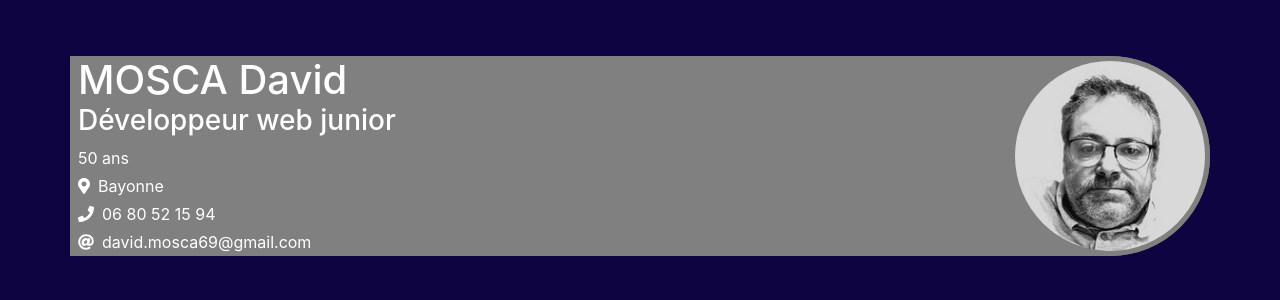
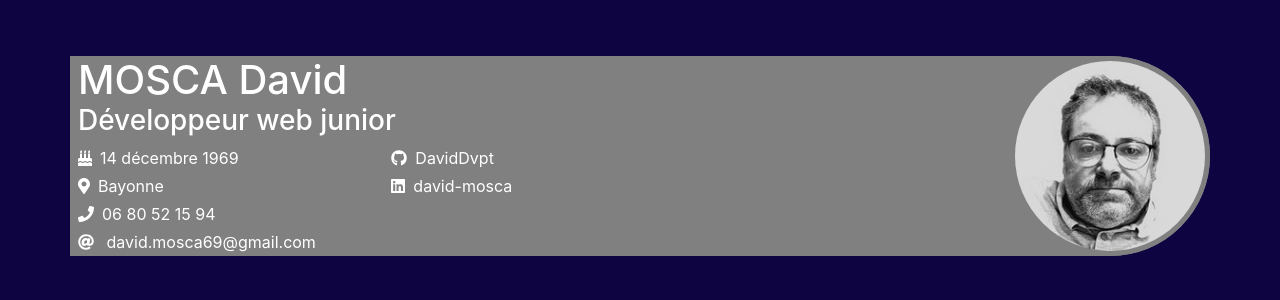
Before and after one commit to DavidDvpt/dev-web-cv, a React (Create React App) app: page /curriculum in a window 1280 px wide. Shown: the top 300 px of the page. Built offline with nearby package versions, Linux system fonts and the light colour scheme.

Commit message:
add github and linkedin links + some css

```diff
--- a/src/components/enTete.jsx
+++ b/src/components/enTete.jsx
@@ -4,7 +4,9 @@ import {
     faMapMarkerAlt,
     faAt,
     faPhone,
+    faBirthdayCake,
 } from "@fortawesome/free-solid-svg-icons";
+import { faGithub, faLinkedin } from "@fortawesome/free-brands-svg-icons";
 
 import photoProfil_200 from "../images/photoProfil_200.jpeg";
 
@@ -14,8 +16,16 @@ function EnTete() {
             <Container className="enTete-container-text">
                 <h1 className="pl-2 mb-0">MOSCA David</h1>
                 <h3 className="pl-2 mb-0">Développeur web junior</h3>
-                <div className="pl-2 mt-2">
-                    <p className="mb-1">50 ans</p>
+                <Container className="d-flex">
+                    <div className="pl-2 mt-2 col-4">
+                        <p className="mb-1">
+                            <FontAwesomeIcon
+                                icon={faBirthdayCake}
+                                size="1x"
+                                className="mr-2"
+                            />
+                            14 décembre 1969
+                        </p>
                         <p className="mb-1">
                             <FontAwesomeIcon
                                 icon={faMapMarkerAlt}
@@ -38,9 +48,33 @@ function EnTete() {
                                 size="1x"
                                 className="mr-2"
                             />
+                            <a href="mailto=david.mosca69@gmail.com">
+                                {" "}
                                 david.mosca69@gmail.com
+                            </a>
                         </p>
                     </div>
+                    <div className="pl-2 mt-2 col-4">
+                        <p className="mb-1">
+                            <FontAwesomeIcon
+                                icon={faGithub}
+                                size="1x"
+                                className="mr-2"
+                            />
+                            <a href="https://github.com/DavidDvpt">DavidDvpt</a>
+                        </p>
+                        <p className="mb-1">
+                            <FontAwesomeIcon
+                                icon={faLinkedin}
+                                size="1x"
+                                className="mr-2"
+                            />
+                            <a href="https://www.linkedin.com/in/david-mosca/">
+                                david-mosca
+                            </a>
+                        </p>
+                    </div>
+                </Container>
             </Container>
             <Container className="avatar-container">
                 <img
--- a/src/css/index.css
+++ b/src/css/index.css
@@ -27,6 +27,11 @@ body,
 .enTete {
     height: 200px;
     width: 1140px;
+}
+
+.enTete a {
+    color: white;
+    text-decoration: none;
 }
 
 .enTete-container-text,
```
Lines whose indentation alone changed are shown as unchanged.
